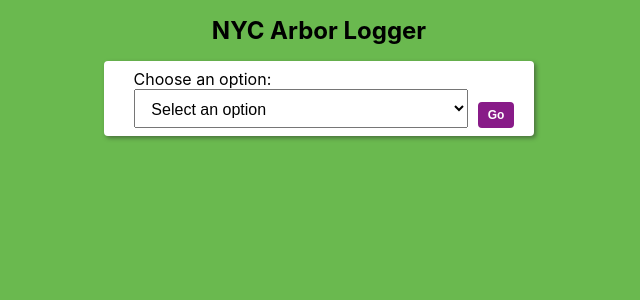
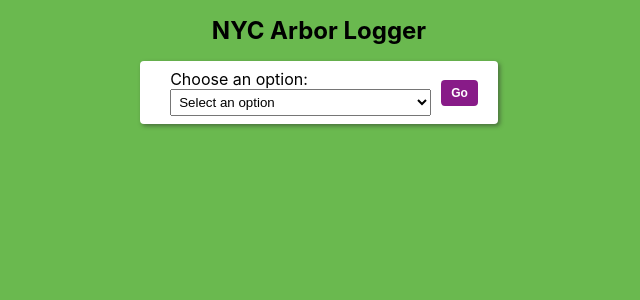
Before and after one commit to wilsonj806/nyc-arbor-logger, a React (Create React App) app: page / in a window 1280 px wide. Shown: the top 300 px of the page, without its empty margins (321-961 px from the left). Built offline with nearby package versions, Linux system fonts and the light colour scheme.

Commit message:
Fix some styling

```diff
--- a/src/components/NavBar.tsx
+++ b/src/components/NavBar.tsx
@@ -64,7 +64,8 @@ const NavBar: FC<NavProps> = (props) => {
   return (
     <div className='ctr-nav'>
       <nav>
-        <label>
+        <form>
+          <label className='label--select'>
             Choose an option:
             <select className="select--primary" onChange={handleChange}>
               { MappedOptions }
@@ -74,6 +75,7 @@ const NavBar: FC<NavProps> = (props) => {
           <button className='btn btn-primary' onClick={handleSubmit}>
             Go
           </button>
+      </form>
       </nav>
     </div>
   )
--- a/src/components/nav.css
+++ b/src/components/nav.css
@@ -1,3 +1,11 @@
+nav {
+  /* width: 60%; */
+  background: white;
+  padding: 8px 20px;
+  border-radius: 4px;
+  box-shadow: 2px 2px 4px rgba(44, 44, 44, 0.5);
+}
+
 .ctr-nav {
   width: 100%;
   display: flex;
@@ -5,20 +13,14 @@
   justify-content: center;
 }
 
-nav {
-  /* width: 60%; */
+form {
   display: flex;
   flex-flow: row nowrap;
   justify-content: center;
-  align-items: flex-end;
-  background: white;
-  padding: 8px 20px;
-  border-radius: 4px;
-  box-shadow: 2px 2px 4px rgba(44, 44, 44, 0.5);
-
+  align-items: center;
 }
 
-label {
+.label--select {
   display: flex;
   flex-flow: column nowrap;
   margin: 0 10px;
@@ -29,11 +31,7 @@ select {
 }
 
 .select--primary {
-  box-sizing: border-box;
   margin: 0;
-  line-height: 1.3;
-  padding: 0.6em 1.4em 0.5em 0.8em;
-  font-size: 16px;
 }
 
 .btn {
```
Lines whose indentation alone changed are shown as unchanged.
